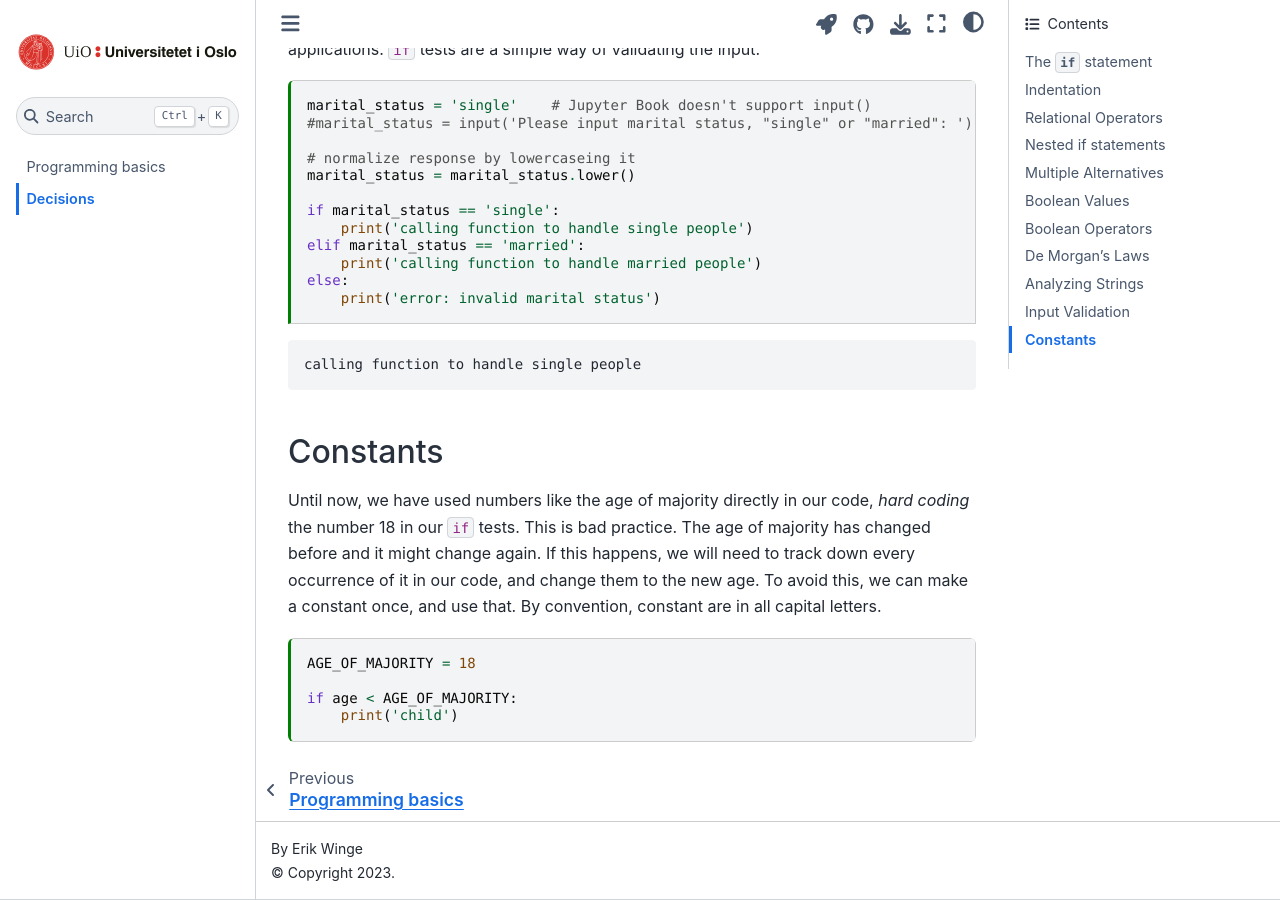
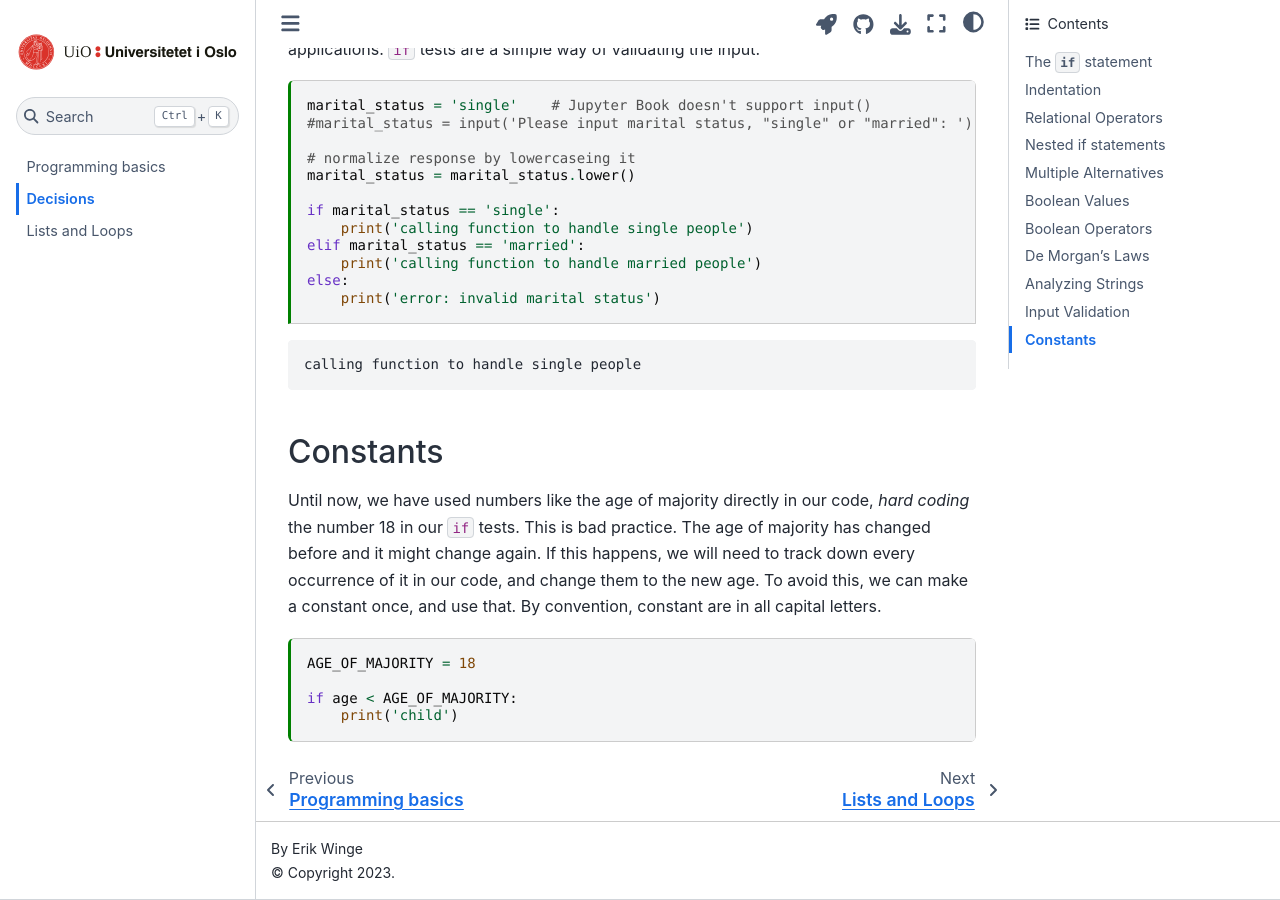
Before and after one commit to UiO-CELL/programming-for-lawyers, a Jupyter Book: the page built from docs/02_decisions.ipynb, in a window 1280 px wide and 900 px high, scrolled down 5742 px. Built offline with Jupyter Book 1.0.4 settings and Sphinx 7.4.7 and the Sphinx Book theme 1.1.4, drawn with Linux system fonts in a browser that asks for light colours.

Commit message:
Lists and loops

```diff
--- a/_toc.yml
+++ b/_toc.yml
@@ -3,3 +3,4 @@
   sections:
     - file: docs/01_basics
     - file: docs/02_decisions
+    - file: docs/03_lists_loops
```
Also changed, not shown: docs/03_lists_loops.ipynb (added).
